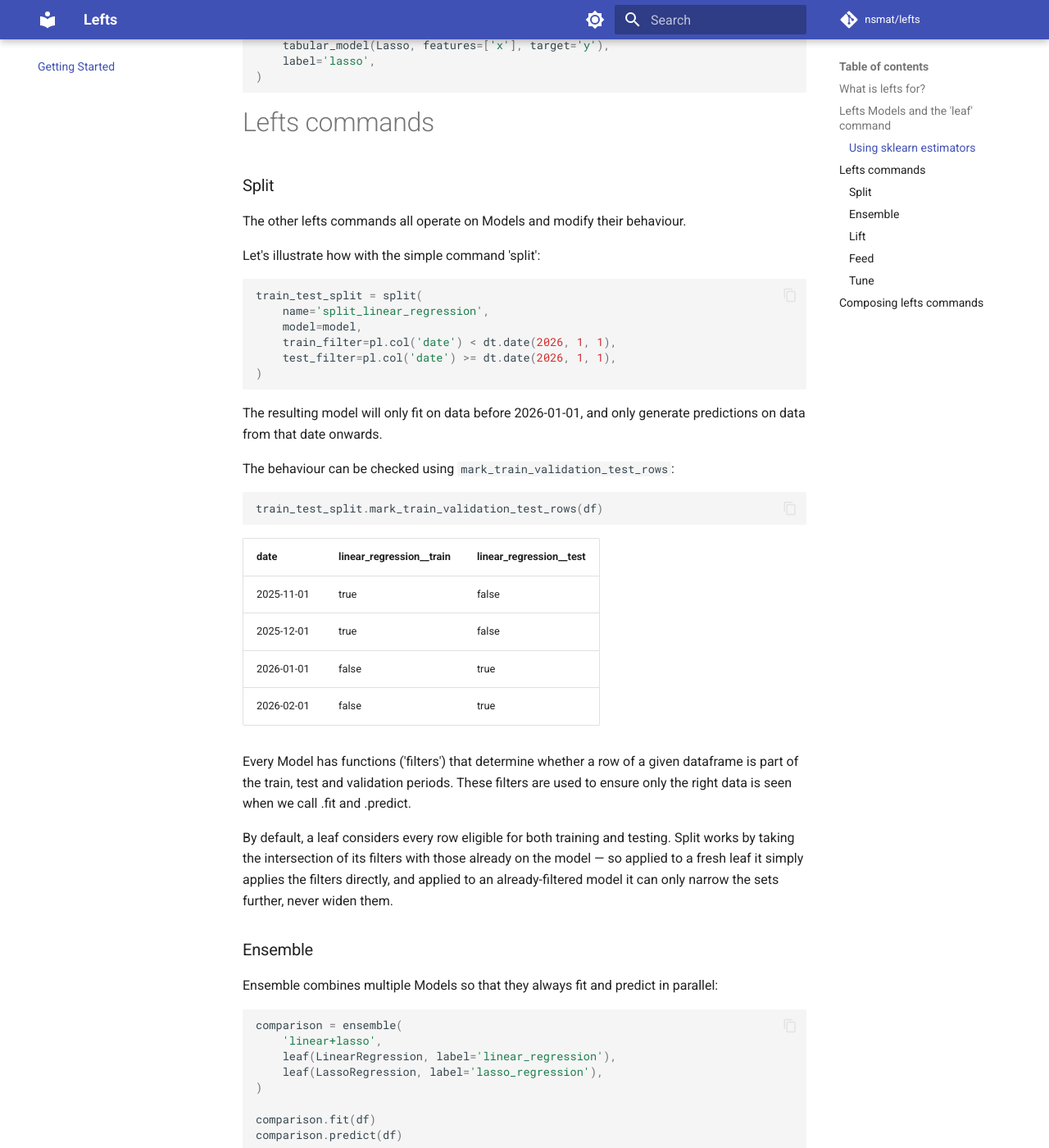
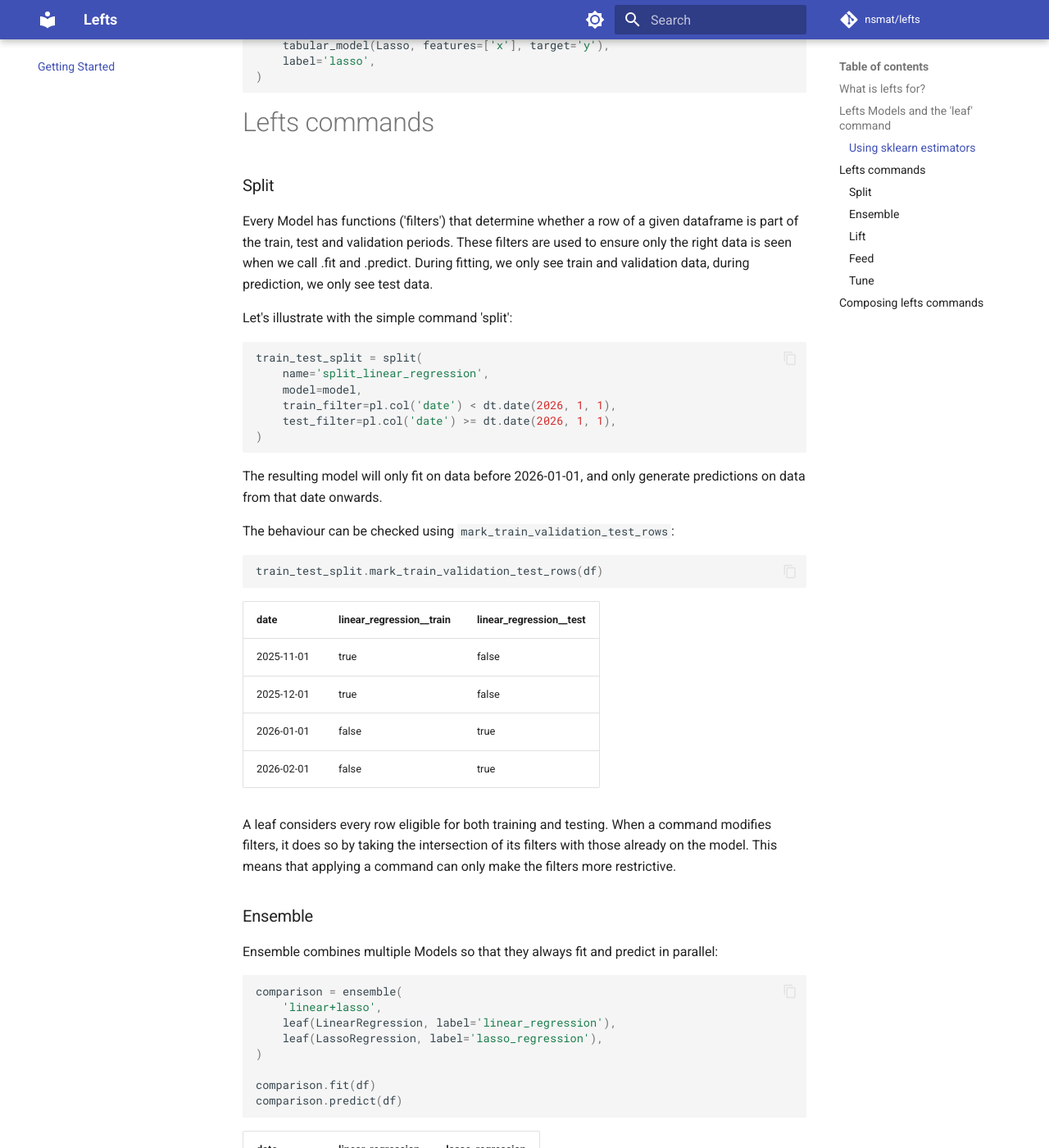
Before and after one commit to nsmat/lefts, an MkDocs documentation site: the page built from docs/understanding-lefts.md, in a window 1280 px wide and 1400 px high, scrolled down 1610 px. Shown: the whole window at 82% size. Built offline with MkDocs 1.6.1 and Material for MkDocs 9.7.7, drawn with Linux system fonts in a browser that asks for light colours; comment, search, counter and statistics services are not loaded; some of the changed text lies outside the part shown.

Commit message:
more split tidy up

````diff
--- a/docs/understanding-lefts.md
+++ b/docs/understanding-lefts.md
@@ -69,9 +69,9 @@ model = leaf(
 
 ### Split
 
-The other lefts commands all operate on Models and modify their behaviour.
+Every Model has functions ('filters') that determine whether a row of a given dataframe is part of the train, test and validation periods. These filters are used to ensure only the right data is seen when we call .fit and .predict. During fitting, we only see train and validation data, during prediction, we only see test data.
 
-Let's illustrate how  with the simple command 'split':
+Let's illustrate with the simple command 'split':
 
 ```python
 train_test_split = split(
@@ -97,9 +97,8 @@ train_test_split.mark_train_validation_test_rows(df)
 | 2026-01-01 | false | true |
 | 2026-02-01 | false | true |
 
-Every Model has functions ('filters') that determine whether a row of a given dataframe is part of the train, test and validation periods. These filters are used to ensure only the right data is seen when we call .fit and .predict.
 
-By default, a leaf considers every row eligible for both training and testing. Split works by taking the intersection of its filters with those already on the model — so applied to a fresh leaf it simply applies the filters directly, and applied to an already-filtered model it can only narrow the sets further, never widen them.
+A leaf considers every row eligible for both training and testing. When a command modifies filters, it does so by taking the intersection of its filters with those already on the model. This means that applying a command can only make the filters more restrictive.
 
 ### Ensemble
 
````
Also changed, not shown: other parts of docs/understanding-lefts.md (+2 -2 lines).
